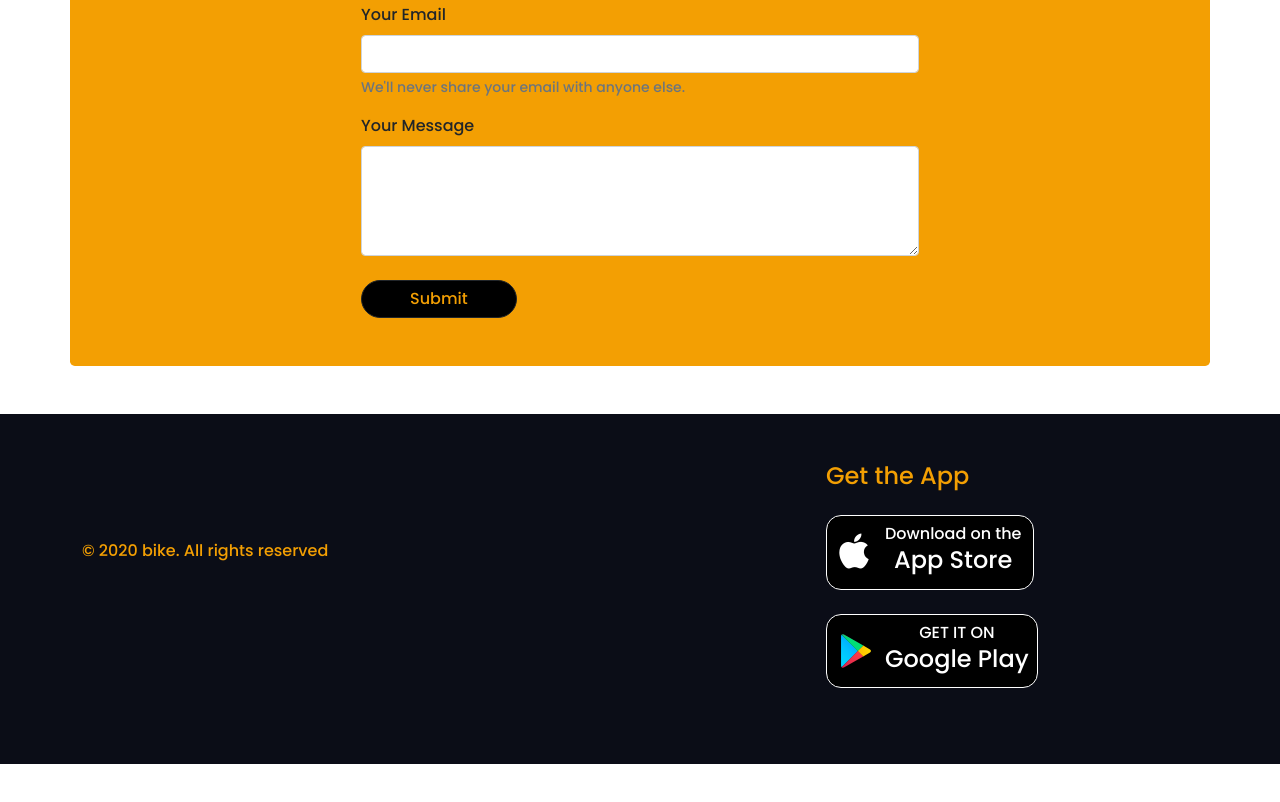
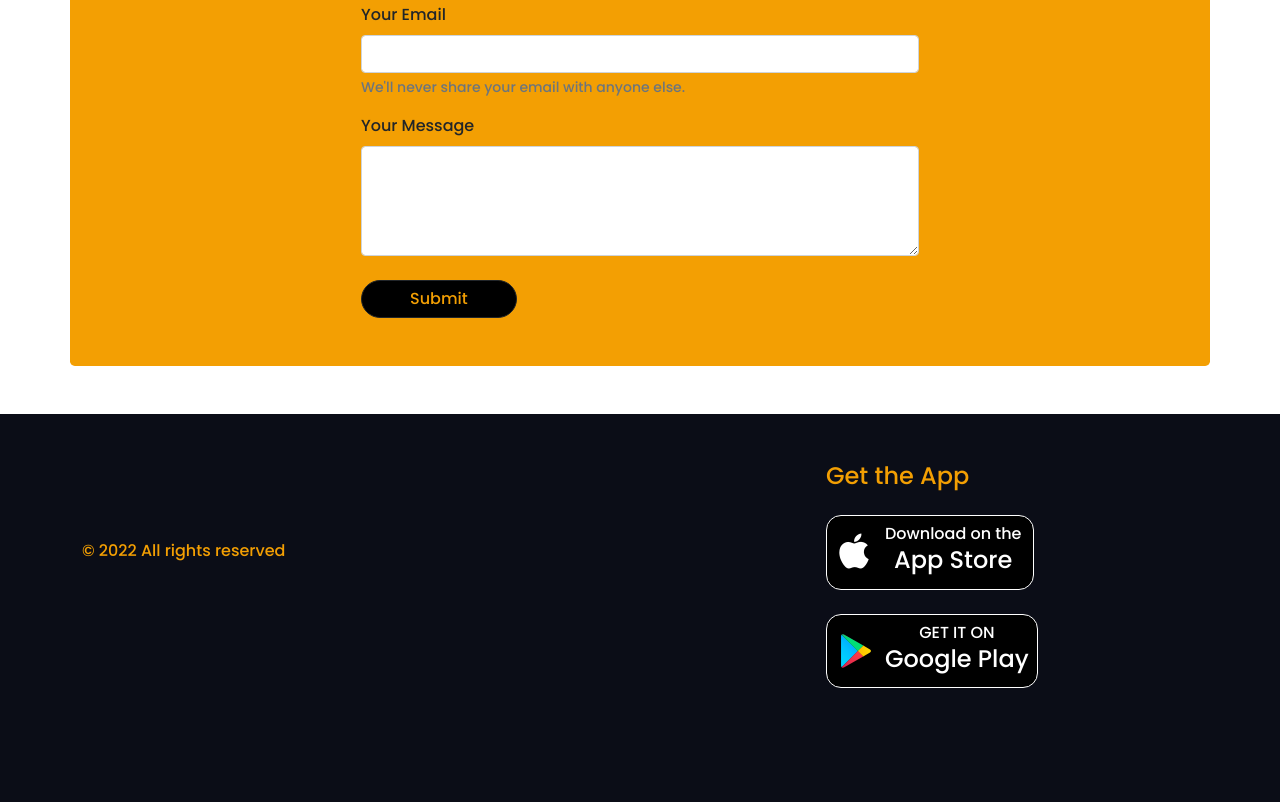
Before and after one commit to hoqradwan/convention-center, a plain HTML site: page index.html in a window 1280 px wide. Shown: the part 2182-2984 px from the top of the page. Before the commit the page ends 2946 px from the top, so only its background shows below. Drawn offline with nearby package versions, Linux system fonts and the light colour scheme.

Commit message:
slight modification

```diff
--- a/css/style.css
+++ b/css/style.css
@@ -33,7 +33,7 @@ li {
 
 .bg-footer {
   background-color: #0b0d17;
-  height: 350px;
+  height: 400px;
 }
 .bg-link-footer {
   background-color: black;
--- a/index.html
+++ b/index.html
@@ -307,9 +307,9 @@
 
     </main>
     <footer class="bg-footer headings">
-        <div class="container d-flex  align-items-center">
+        <div class="container d-flex align-items-center">
             <div class="col-8">
-                © 2020 bike. All rights reserved
+                © 2022 All rights reserved
             </div>
             <div class="col-4 mt-5">
                 <div>
```
